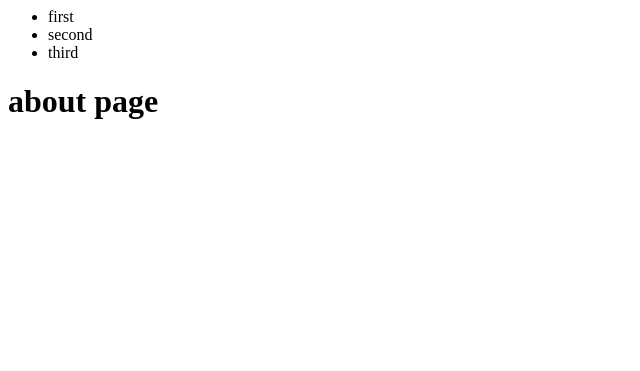
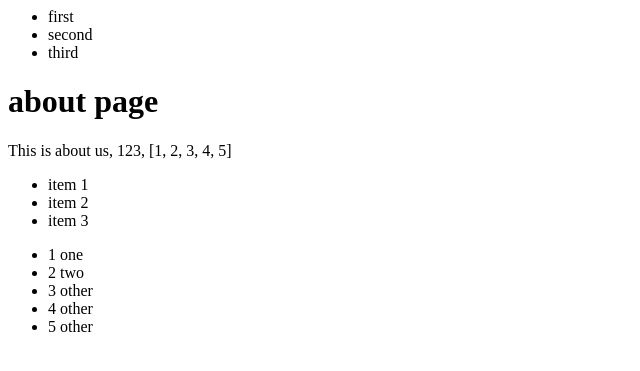
Before and after one commit to Advitya-sharma/Django-start, a Django app: page /about/ in a window 1280 px wide. Shown: the top 371 px of the page, without its empty margins (0-640 px from the left). Run offline with Django 3.2, Linux system fonts and the light colour scheme.

Commit message:
adding conditions

```diff
--- a/First/pages/views.py
+++ b/First/pages/views.py
@@ -12,8 +12,10 @@ def contact_view(request,*args,**kwargs):
     return render(request,"contact.html",{})
 
 def about_view(request,*args,**kwargs):
-    my_context ={}
-    return render(request,"about.html",{})
+    my_context ={"my_text" : "This is about us",
+                "my_number" : 123,
+                "my_list" : [1,2,3,4,5]}
+    return render(request,"about.html",my_context)
 
 def social_view(request,*args,**kwargs):
     return HttpResponse('<h1>Social page</h1>')
--- a/First/templates/about.html
+++ b/First/templates/about.html
@@ -1,17 +1,36 @@
 {% extends "base.html" %}
 
 {% block content %}
-<!DOCTYPE html>
-<html lang="en">
-<head>
-    <title>Document</title>
-</head>
-<body>
+
     <h1>
         about page
     </h1>
-</body>
-</html>
+<p>
+    {{my_text}},
+    {{my_number}},
+    {{my_list}}
+</p>
+<ul>
+    <li>item 1</li>
+    <li>item 2</li>
+    <li>item 3</li>
+</ul>
 
+<ul>
+{% for my_sub_item in my_list %}
 
+    {% if my_sub_item == 1 %}
+
+        <li>{{my_sub_item}} {{"one"}}</li>
+
+    {% elif my_sub_item == 2 %}
+        <li>{{my_sub_item}} {{"two"}}</li>
+
+    {% else %}
+    <li>{{my_sub_item}} {{"other"}}</li>
+
+    {% endif %}
+
+{% endfor %}
+</ul>
 {% endblock content%}
```
